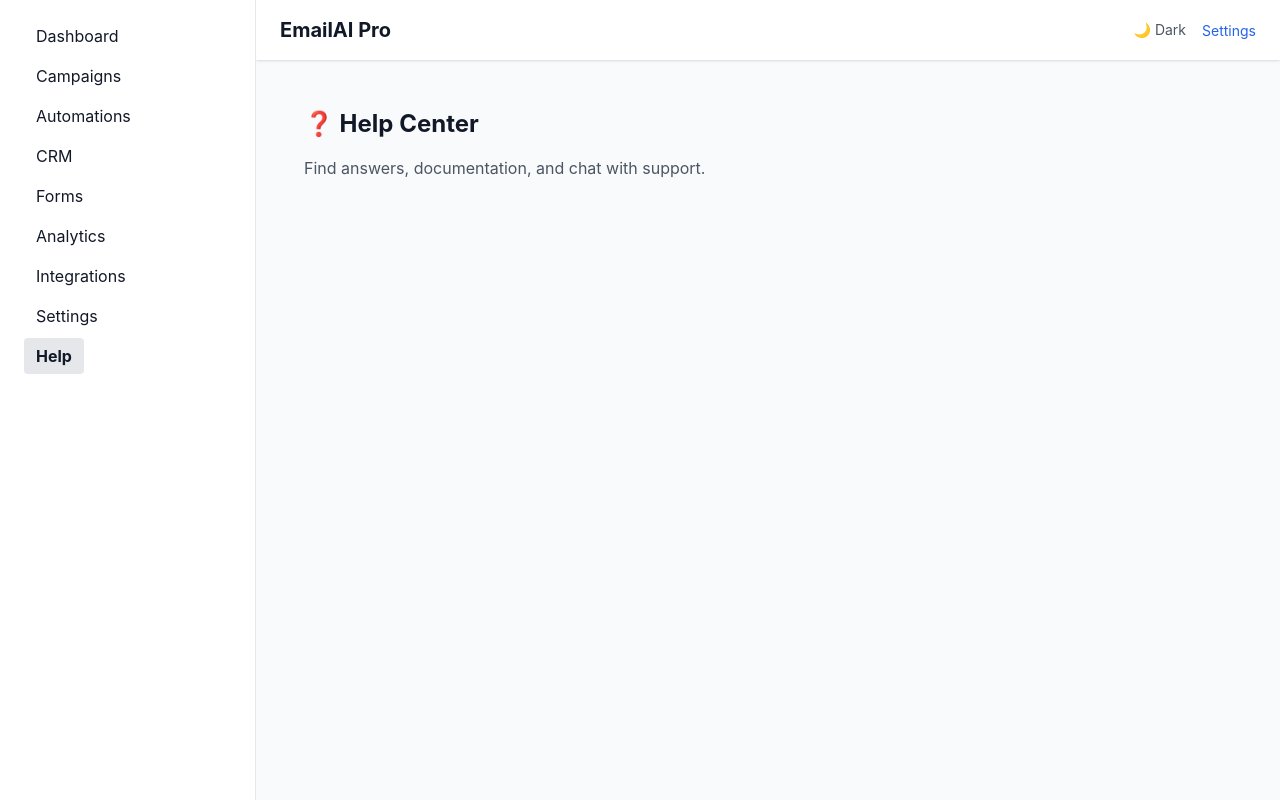
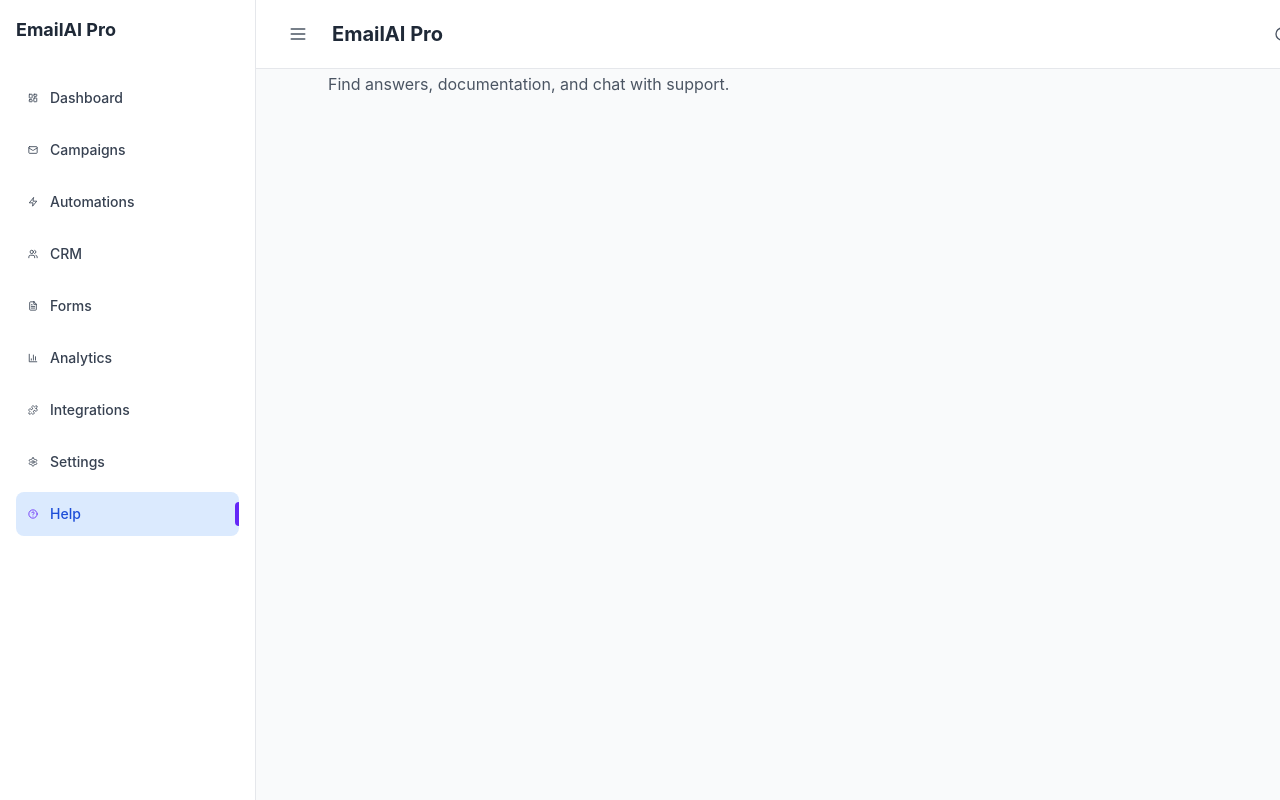
Before and after one commit to rasulAbacco/email-saas-platform, a Next.js app in the folder client/: page /dashboard/help in a window 1280 px wide. Built offline with nearby package versions, Linux system fonts and the light colour scheme.

Commit message:
side nav and hessder will fix

```diff
--- a/client/components/DashboardLayout.jsx
+++ b/client/components/DashboardLayout.jsx
@@ -1,15 +1,10 @@
-import DashboardContainer from '@/layouts/dashboard/DashboardContainer';
-import Header from './Header';
-import Sidebar from './Sidebar';
 
+import NavLayout from './NavLayout';
 export default function Layout({ children }) {
     return (
-        <div div className="min-h-screen flex bg-gray-50 dark:bg-gray-950 text-gray-900 dark:text-white">
-            <Sidebar />
-            <main className="flex-1 ml-64">
-                <Header />
-                <div className="p-6">{children}</div>
-            </main>
+        <div className="min-h-screen flex bg-gray-50 dark:bg-gray-950 text-gray-900 dark:text-white">
+            <NavLayout/>
+            {children}
         </div>
     );
 }
--- a/client/components/Header.jsx
+++ b/client/components/Header.jsx
@@ -1,7 +1,8 @@
 import { useState, useEffect } from 'react';
 import Link from 'next/link';
+import { Menu, Sun, Moon, Settings } from 'lucide-react';
 
-export default function Header() {
+export default function Header({ isCollapsed, toggleSidebar }) {
     const [theme, setTheme] = useState('light');
 
     useEffect(() => {
@@ -18,14 +19,48 @@ export default function Header() {
     };
 
     return (
-        <header className="flex items-center justify-between px-6 py-4 shadow bg-white dark:bg-gray-900">
-            <h1 className="text-xl font-bold">EmailAI Pro</h1>
+        <header className={`flex items-center justify-between px-6 py-4 bg-white dark:bg-[#0F044C] border-b border-gray-200 dark:border-[#892CDC] transition-all duration-300 fixed top-0 z-30 ${isCollapsed ? 'ml-14' : 'ml-64'
+            } w-[calc(100%-3.5rem)] ${!isCollapsed ? 'w-[calc(100%-16%)]' : ''}`}>
             <div className="flex items-center gap-4">
-                <button onClick={toggleTheme} className="text-sm text-gray-600 dark:text-gray-300">
-                    {theme === 'dark' ? '☀️ Light' : '🌙 Dark'}
+                <button
+                    onClick={toggleSidebar}
+                    className="p-2 rounded-lg hover:bg-gray-100 dark:hover:bg-[#AD49E1]/20 transition-colors duration-200"
+                    title={isCollapsed ? 'Expand sidebar' : 'Collapse sidebar'}
+                >
+                    <Menu
+                        size={20}
+                        className="text-gray-600 dark:text-gray-300 hover:text-gray-800 dark:hover:text-white"
+                    />
                 </button>
+                <h1 className="text-xl font-bold text-gray-800 dark:text-white">
+                    EmailAI Pro
+                </h1>
+            </div>
+
+            <div className="flex items-center gap-3">
+                <button
+                    onClick={toggleTheme}
+                    className="flex items-center gap-2 px-3 py-2 rounded-lg text-sm font-medium text-gray-600 dark:text-gray-300 hover:bg-gray-100 dark:hover:bg-[#AD49E1]/20 transition-colors duration-200"
+                    title={`Switch to ${theme === 'dark' ? 'light' : 'dark'} mode`}
+                >
+                    {theme === 'dark' ? (
+                        <>
+                            <Sun size={16} />
+                            <span className="hidden sm:inline">Light</span>
+                        </>
+                    ) : (
+                        <>
+                            <Moon size={16} />
+                            <span className="hidden sm:inline">Dark</span>
+                        </>
+                    )}
+                </button>
+
                 <Link href="/dashboard/settings">
-                    <span className="text-sm text-blue-600 hover:underline">Settings</span>
+                    <div className="flex items-center gap-2 px-3 py-2 rounded-lg text-sm font-medium text-[#6528F7] dark:text-[#AD49E1] hover:bg-blue-50 dark:hover:bg-[#AD49E1]/20 transition-colors duration-200 cursor-pointer">
+                        <Settings size={16} />
+                        <span className="hidden sm:inline">Settings</span>
+                    </div>
                 </Link>
             </div>
         </header>
--- /dev/null
+++ b/client/components/NavLayout.jsx
@@ -0,0 +1,34 @@
+import { useState, useEffect } from 'react';
+import Header from './Header';
+import Sidebar from './Sidebar';
+
+export default function NavLayout({ children }) {
+    const [isCollapsed, setIsCollapsed] = useState(false);
+
+    useEffect(() => {
+        const savedState = localStorage.getItem('sidebarCollapsed');
+        if (savedState) {
+            setIsCollapsed(JSON.parse(savedState));
+        }
+    }, []);
+
+    const toggleSidebar = () => {
+        const newState = !isCollapsed;
+        setIsCollapsed(newState);
+        localStorage.setItem('sidebarCollapsed', JSON.stringify(newState));
+    };
+
+    return (
+        <div className="min-h-screen transition-colors duration-300">
+            <Sidebar isCollapsed={isCollapsed} />
+            <Header isCollapsed={isCollapsed} toggleSidebar={toggleSidebar} />
+            <main
+                className={`transition-all duration-300 pt-20 ${isCollapsed ? 'ml-16' : 'ml-64'} p-6`}
+            >
+                <div className="max-w-7xl mx-auto">
+                    {children}
+                </div>
+            </main>
+        </div>
+    );
+}
--- a/client/components/Sidebar.jsx
+++ b/client/components/Sidebar.jsx
@@ -1,34 +1,85 @@
 import Link from 'next/link';
 import { useRouter } from 'next/router';
+import {
+    LayoutDashboard,
+    Mail,
+    Zap,
+    Users,
+    FileText,
+    BarChart3,
+    Puzzle,
+    Settings,
+    HelpCircle
+} from 'lucide-react';
 
 const navLinks = [
-    { name: 'Dashboard', path: '/dashboard' },
-    { name: 'Campaigns', path: '/dashboard/campaigns' },
-    { name: 'Automations', path: '/dashboard/automations' },
-    { name: 'CRM', path: '/dashboard/crm' },
-    { name: 'Forms', path: '/dashboard/forms' },
-    { name: 'Analytics', path: '/dashboard/analytics' },
-    { name: 'Integrations', path: '/dashboard/integrations' },
-    { name: 'Settings', path: '/dashboard/settings' },
-    { name: 'Help', path: '/dashboard/help' },
+    { name: 'Dashboard', path: '/dashboard', icon: LayoutDashboard },
+    { name: 'Campaigns', path: '/dashboard/campaigns', icon: Mail },
+    { name: 'Automations', path: '/dashboard/automations', icon: Zap },
+    { name: 'CRM', path: '/dashboard/crm', icon: Users },
+    { name: 'Forms', path: '/dashboard/forms', icon: FileText },
+    { name: 'Analytics', path: '/dashboard/analytics', icon: BarChart3 },
+    { name: 'Integrations', path: '/dashboard/integrations', icon: Puzzle },
+    { name: 'Settings', path: '/dashboard/settings', icon: Settings },
+    { name: 'Help', path: '/dashboard/help', icon: HelpCircle },
 ];
 
-export default function Sidebar() {
+export default function Sidebar({ isCollapsed }) {
     const router = useRouter();
 
     return (
-        <aside className="w-64 bg-white dark:bg-gray-900 h-screen p-6 border-r border-gray-200 dark:border-gray-700 fixed">
-            <nav className="flex flex-col gap-4">
-                {navLinks.map((link) => (
-                    <Link key={link.path} href={link.path}>
-                        <span
-                            className={`cursor-pointer px-3 py-2 rounded hover:bg-gray-100 dark:hover:bg-gray-800 ${router.pathname === link.path ? 'bg-gray-200 dark:bg-gray-800 font-bold' : ''
-                                }`}
-                        >
-                            {link.name}
-                        </span>
-                    </Link>
-                ))}
+        <aside className={`${isCollapsed ? 'w-16' : 'w-64'} bg-white dark:bg-[#0F044C] h-screen p-4 border-r border-gray-200 dark:border-[#892CDC] fixed transition-all duration-300 ease-in-out z-40`}>
+            <div className={`mb-8 ${isCollapsed ? 'text-center' : ''}`}>
+                {!isCollapsed && (
+                    <h2 className="text-lg font-bold text-gray-800 dark:text-white">
+                        EmailAI Pro
+                    </h2>
+                )}
+                {isCollapsed && (
+                    <div className="w-8 h-8 bg-[#7F27FF] rounded-lg flex items-center justify-center mx-auto">
+                        <span className="text-white font-bold text-sm">E</span>
+                    </div>
+                )}
+            </div>
+
+            <nav className="flex flex-col gap-2">
+                {navLinks.map((link) => {
+                    const IconComponent = link.icon;
+                    const isActive = router.pathname === link.path;
+
+                    return (
+                        <Link key={link.path} href={link.path}>
+                            <div
+                                className={`group relative flex items-center gap-3 px-3 py-3 rounded-lg transition-all duration-200 cursor-pointer
+                                    ${isActive
+                                        ? 'bg-blue-100 dark:bg-[#AD49E1]/30 text-blue-700 dark:text-[#AD49E1] font-medium'
+                                        : 'text-gray-700 dark:text-gray-300 hover:bg-gray-100 dark:hover:bg-[#AD49E1]/10'
+                                    }
+                                    ${isCollapsed ? 'justify-center' : ''}
+                                `}
+                                title={isCollapsed ? link.name : ''}
+                            >
+                                <IconComponent
+                                    size={10}
+                                    className={`flex-shrink-0 ${isActive ? 'text-[#6528F7] dark:text-[#AD49E1]' : ''}`}
+                                />
+                                {!isCollapsed && (
+                                    <span className="text-sm font-medium whitespace-nowrap">
+                                        {link.name}
+                                    </span>
+                                )}
+                                {isCollapsed && (
+                                    <div className="absolute left-full ml-2 px-2 py-1 bg-gray-900 dark:bg-gray-700 text-white text-xs rounded opacity-0 pointer-events-none group-hover:opacity-100 transition-opacity duration-200 whitespace-nowrap z-50">
+                                        {link.name}
+                                    </div>
+                                )}
+                                {isActive && (
+                                    <div className="absolute right-0 top-1/2 transform -translate-y-1/2 w-1 h-6 bg-[#6528F7] dark:bg-[#AD49E1] rounded-l-full"></div>
+                                )}
+                            </div>
+                        </Link>
+                    );
+                })}
             </nav>
         </aside>
     );
```
